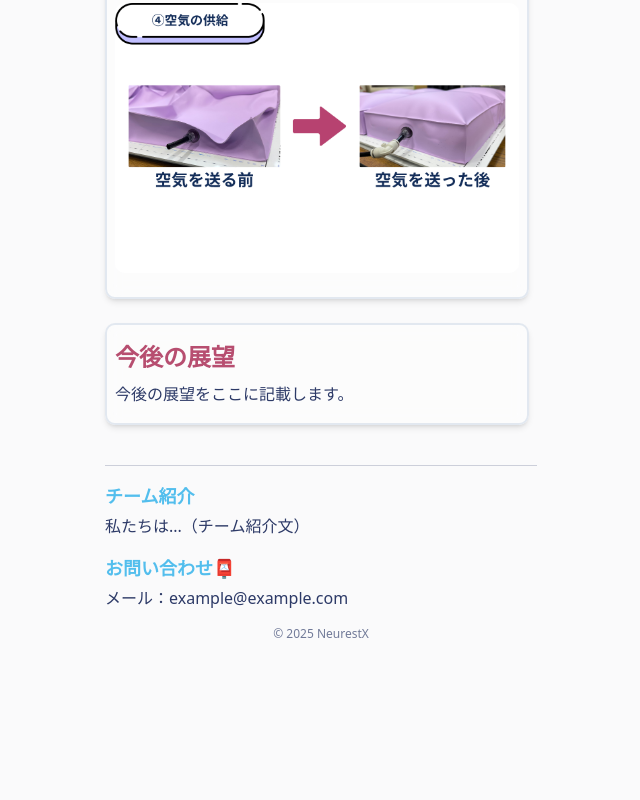
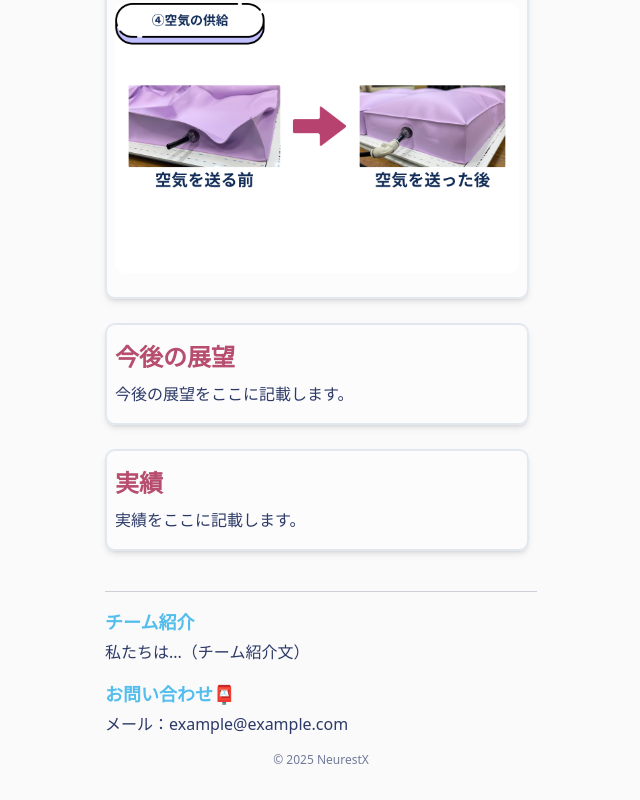
Before and after one commit to Sym521/faip-expo2025, a Next.js app: page / in a window 1280 px wide. Shown: the part 1998-2798 px from the top of the page, without its empty margins (319-959 px from the left). Before the commit the page ends 2672 px from the top, so only its background shows below. Built offline with nearby package versions, Linux system fonts and the light colour scheme.

Commit message:
feat:add achievements section

```diff
--- a/src/app/page.tsx
+++ b/src/app/page.tsx
@@ -80,6 +80,15 @@ export default function Home() {
 				<h2 className="text-2xl font-bold text-[#b74e70] mb-2">{t.menu.future}</h2>
 				<p className="text-blue-950/90 leading-relaxed">{t.future}</p>
 			</section>
+			<section
+				id="achievements"
+				className="my-6 scroll-mt-20 border-2 border-slate-200 bg-white/40 backdrop-blur-sm rounded-lg shadow-md mr-2 px-2 py-4"
+			>
+				<h2 className="text-2xl font-bold text-[#b74e70] mb-2">{t.menu.achievements}</h2>
+				<p className="text-blue-950/90 leading-relaxed">{t.achievements}</p>
+
+			</section>
+
 			{/* footer */}
 			<footer
 				className="mt-10 border-t border-blue-950/20 pt-4"
--- a/src/i18n/ja.json
+++ b/src/i18n/ja.json
@@ -19,6 +19,7 @@
 		"[img:/flowContent4.png]"
 	],
 	"future": "今後の展望をここに記載します。",
+	"achievements": "実績をここに記載します。",
 	"footer": {
 		"team": "私たちは...（チーム紹介文）",
 		"contact": "メール：example@example.com"
```
Lines whose indentation alone changed are shown as unchanged.
